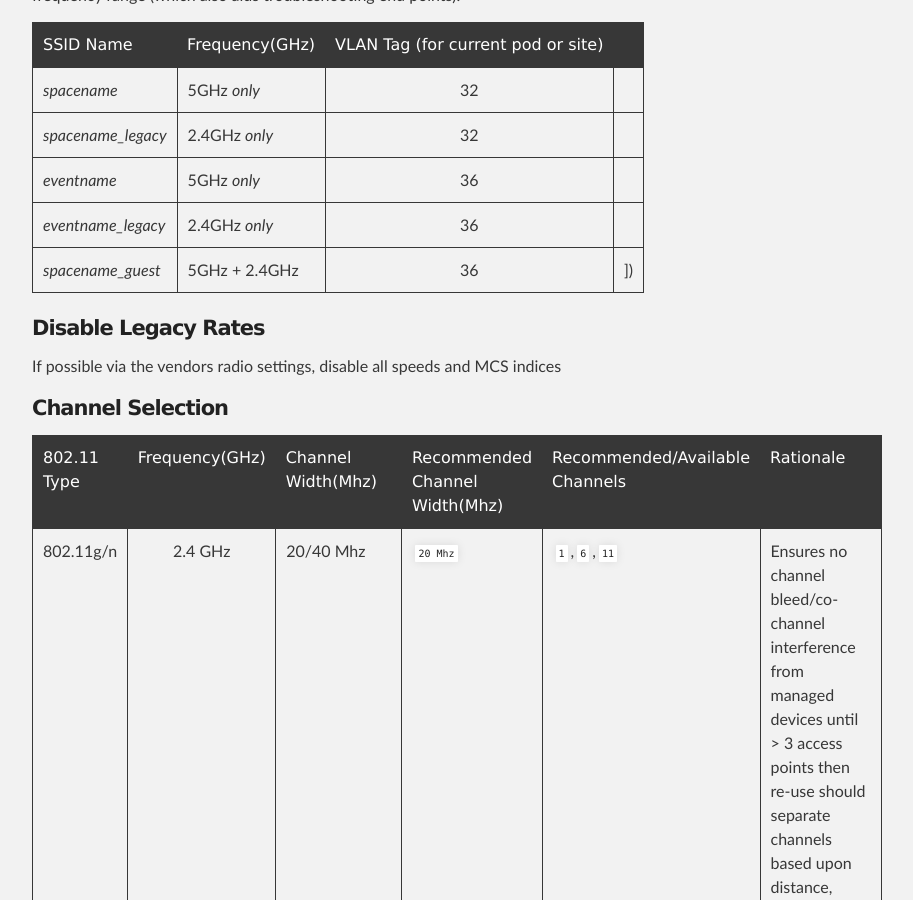
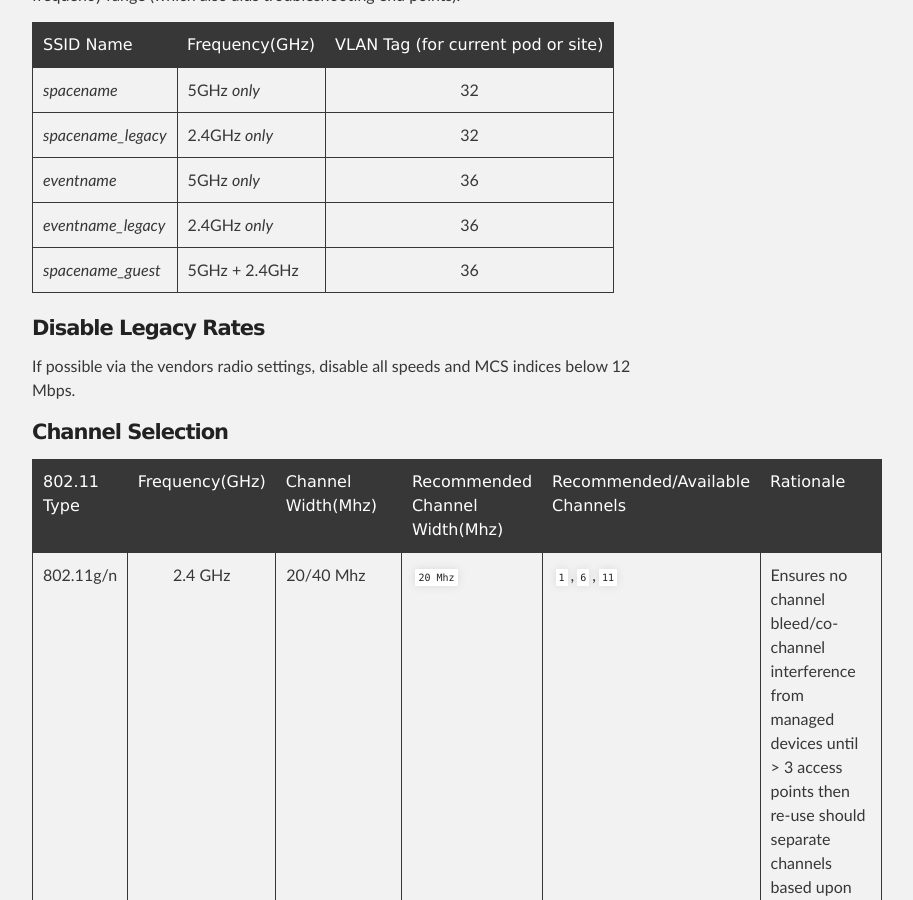
Before and after one commit to podomere/ond, a Jekyll site: the page built from ond-00001/ond-00001.md, in a window 1280 px wide and 900 px high, scrolled down 31554 px. Shown: the whole window, without its empty margins (288-1201 px from the left). Built offline with Jekyll 4.4.1, drawn with Linux system fonts in a browser that asks for light colours.

Commit message:
Fixed a format issue on a WiFi table issue and also a trailing sentence that should ref: 12 Mbps

```diff
--- a/ond-00001/ond-00001.md
+++ b/ond-00001/ond-00001.md
@@ -579,11 +579,11 @@ There should only be a maximum of [3-5](http://www.revolutionwifi.net/2013/10/ss
 | _spacename_legacy_ | 2.4GHz *only* | 32 |
 | _eventname_ | 5GHz *only* | 36 |
 | _eventname_legacy_ | 2.4GHz *only* | 36 |
-| _spacename_guest_ | 5GHz + 2.4GHz | 36 | ])
+| _spacename_guest_ | 5GHz + 2.4GHz | 36 |
 
 #### Disable Legacy Rates
 
-If possible via the vendors radio settings, disable all speeds and MCS indices
+If possible via the vendors radio settings, disable all speeds and MCS indices below 12 Mbps.
 
 
 #### Channel Selection
```
